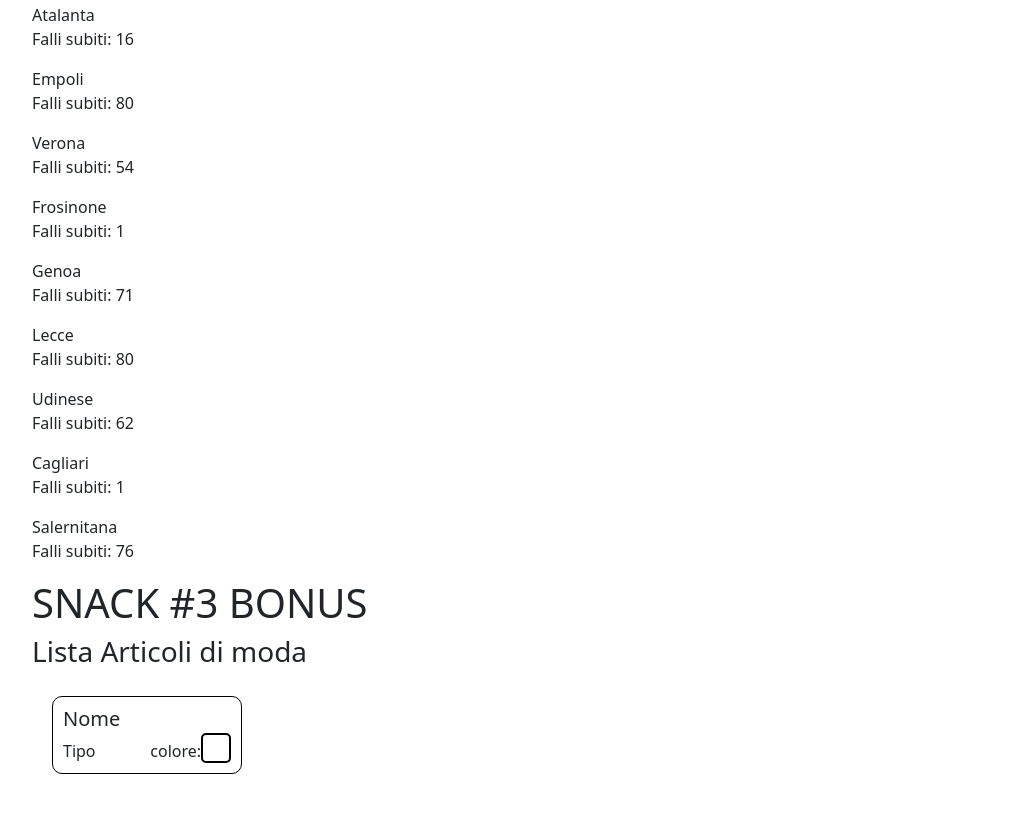
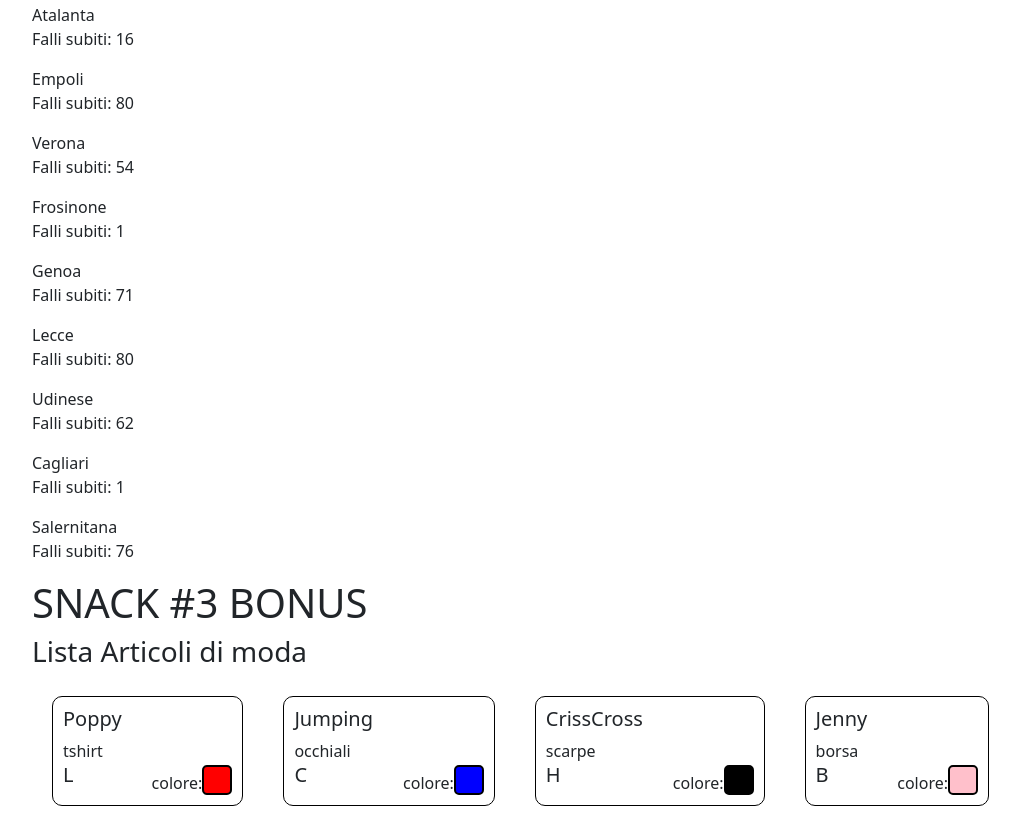
Before and after one commit to alex02r/js-snack-es6, a plain HTML site: page index.html in a window 1280 px wide. Shown: the part 831-1657 px from the top of the page, without its empty margins (50-1070 px from the left). Before the commit the page ends 1625 px from the top, so only its background shows below. Drawn offline with nearby package versions, Linux system fonts and the light colour scheme.

Commit message:
[UP]Funzione che genera gli articoli

```diff
--- a/index.html
+++ b/index.html
@@ -36,20 +36,6 @@
                     <h3>Lista Articoli di moda</h3>
                     <div id="articles">
 
-                        <div class="article">
-                            <div>
-                                <h5 id="name">Nome</h5>
-                                <span id="type">Tipo</span>
-                            </div>
-                            <div class="d-flex align-items-end">
-                                colore:
-                                <div class="color">
-
-                                </div>
-                            </div>
-
-                        </div>
-
                     </div>
                 </div>
             </div>
--- a/js/script.js
+++ b/js/script.js
@@ -166,6 +166,47 @@ function generateRandomLetter() {
     return lista[i];
 }
 
+//funzione che crea l'articolo
+function crateArticles(array) {
+    const container = document.getElementById('articles');
+
+
+    for (let i = 0; i < array.length; i++) {
+
+        let article = document.createElement('div');
+        article.classList.add('article');
+
+        let head = document.createElement('div');
+        let article_name = document.createElement('h5');
+        let article_type = document.createElement('span');
+        let article_letter = document.createElement('h5');
+
+        let body = document.createElement('div');
+        body.classList.add('d-flex');
+        body.classList.add('align-items-end');
+        body.innerText="colore: ";
+
+        let color = document.createElement('div');
+        color.classList.add('color');
+
+        article_name.innerText = array[i].name;
+        article_type.innerText = array[i].type;
+        article_letter.innerText = array[i].letter;
+
+        head.appendChild(article_name);
+        head.appendChild(article_type);
+        head.appendChild(article_letter);
+
+        color.style.backgroundColor = array[i].color;
+
+        body.appendChild(color);
+        article.appendChild(head);
+        article.appendChild(body);
+        container.appendChild(article);
+    }
+
+}
+
 
 //SNACK 1
 let bici;
@@ -229,5 +270,5 @@ for (let i = 0; i < newArticles.length; i++) {
     let lettera = generateRandomLetter();
     newArticles[i].letter = lettera;
 };
-
+crateArticles(newArticles)
 console.log(newArticles);
```
